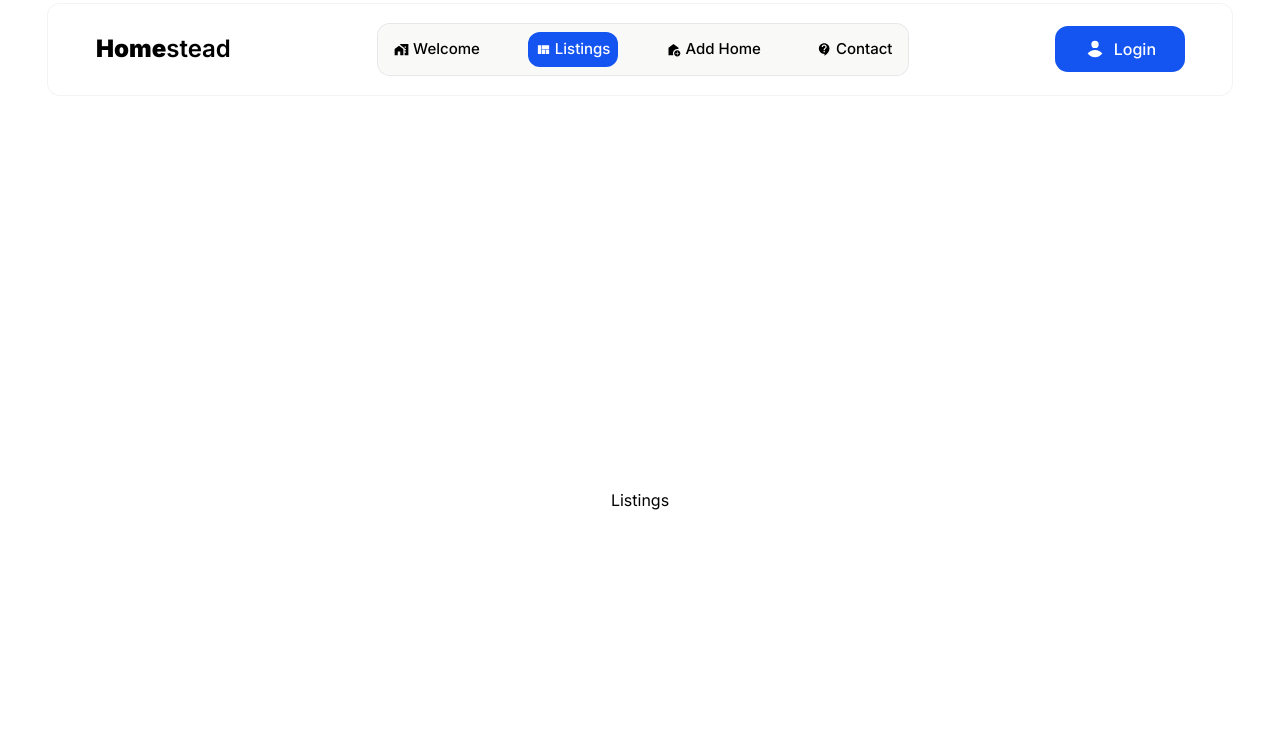
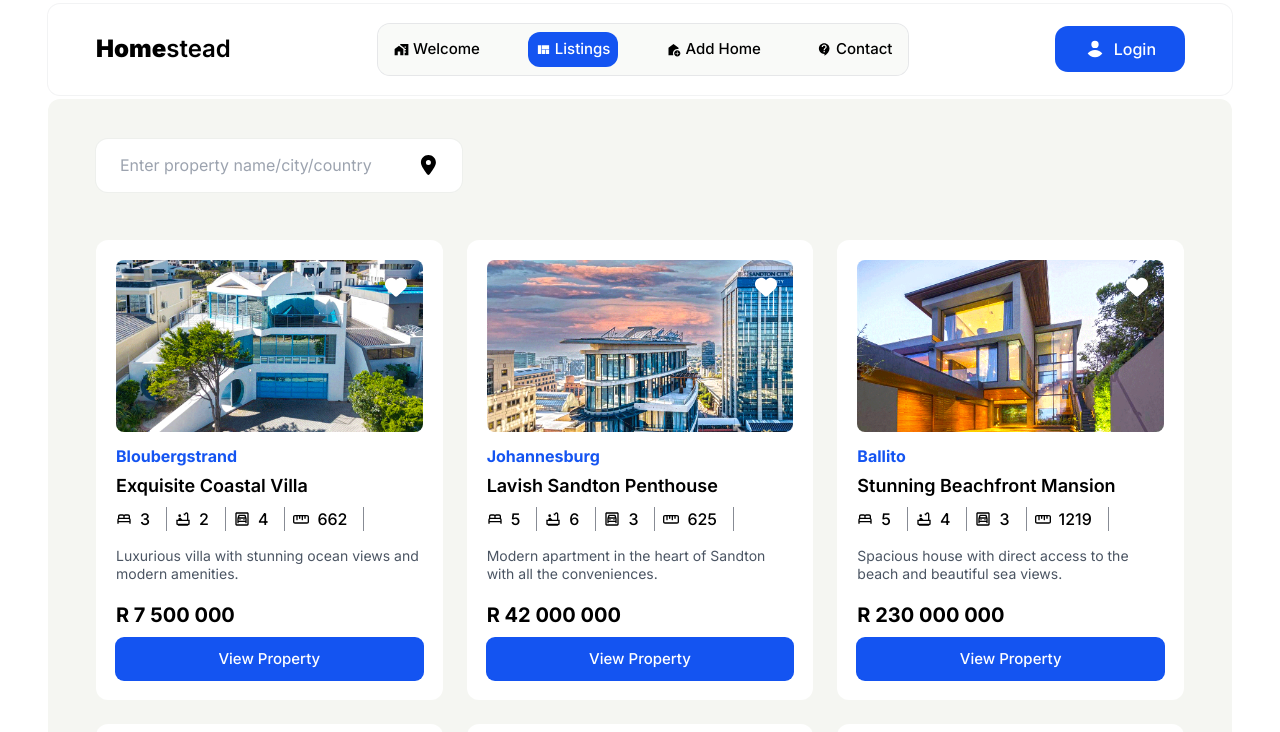
Before and after one commit to kgothatsontsane/homestead, a React (Vite) app in the folder frontend/: page /listings in a window 1280 px wide. Shown: the top 732 px of the page. Built offline with nearby package versions, Linux system fonts and the light colour scheme; a web font is replaced by a local one.

Commit message:
Add Listings page: implement property listing with Searchbar and Item components

```diff
--- a/frontend/src/pages/Listings.jsx
+++ b/frontend/src/pages/Listings.jsx
@@ -1,9 +1,24 @@
 import React from 'react'
+import Searchbar from '../components/Searchbar'
+import { PROPERTIES } from '../constant/data'
+import Item from '../components/Item'
 
 const Listings = () => {
   return (
-    <div className='flexCenter h-[999px]'>Listings</div>
-  )
+    <main className='max-padd-container my-[99px]'>
+      <div className='max-padd-container py-10 xl:py-22 bg-primary rounded-xl'>
+        <div>
+          <Searchbar />
+          {/* container */}
+          <div className='grid gap-6 grid-cols-1 md:grid-cols-2 xl:grid-cols-3 mt-12'>
+            {PROPERTIES.map((property) => (
+                <Item key={property.title} property={property} />
+            ))}
+          </div>
+        </div>
+      </div>
+    </main>
+  );
 }
 
 export default Listings
```
